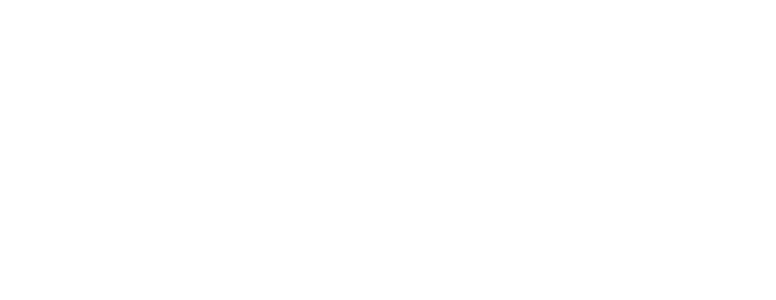
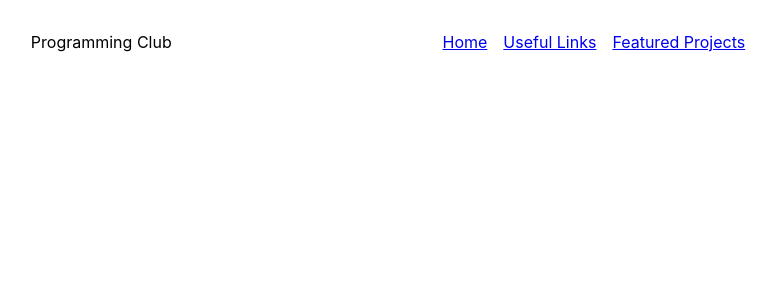
Before and after one commit to spp-programming/club-site, a React (Create React App) app: page / in a window 1280 px wide. Shown: the top 300 px of the page, without its empty margins (248-1024 px from the left). Built offline with nearby package versions, Linux system fonts and the light colour scheme.

Commit message:
Added navigation w/ react routing

```diff
--- a/package.json
+++ b/package.json
@@ -8,6 +8,7 @@
     "@testing-library/user-event": "^13.5.0",
     "react": "^18.2.0",
     "react-dom": "^18.2.0",
+    "react-router-dom": "^6.8.0",
     "react-scripts": "5.0.1",
     "web-vitals": "^2.1.4"
   },
--- a/src/App.js
+++ b/src/App.js
@@ -1,7 +1,25 @@
+import { Route, Routes } from "react-router-dom";
 import "./App.css";
+import Navbar from "./components/Navbar/Navbar";
+// Pages
+import Home from "./pages/Home/Home";
+import UsefulLinks from "./pages/UsefulLinks/UsefulLinks";
+import FeaturedProjects from "./pages/FeaturedProjects/FeaturedProjects";
 
 function App() {
-    return <div className="App"></div>;
+    return (
+        <>
+            <Navbar />
+            <Routes>
+                <Route path="/" element={<Home />}></Route>
+                <Route path="/useful-links" element={<UsefulLinks />}></Route>
+                <Route
+                    path="/featured-projects"
+                    element={<FeaturedProjects />}
+                ></Route>
+            </Routes>
+        </>
+    );
 }
 
 export default App;
--- a/src/components/Navbar.js
+++ /dev/null
@@ -1,3 +0,0 @@
-const Navbar = ({ currentPage }) => {
-    return <></>;
-};
--- /dev/null
+++ b/src/components/Navbar/Navbar.css
@@ -0,0 +1,9 @@
+nav {
+    display: flex;
+    margin: 1rem;
+    justify-content: space-evenly;
+    align-items: center;
+}
+.nav-right > * {
+    margin: 0.5rem;
+}
--- /dev/null
+++ b/src/components/Navbar/Navbar.js
@@ -0,0 +1,19 @@
+import { Route, Routes, Link } from "react-router-dom";
+import "./Navbar.css";
+
+const Navbar = ({ currentPage }) => {
+    return (
+        <nav>
+            <div className="nav-left">
+                <p>Programming Club</p>
+            </div>
+            <div className="nav-right">
+                <Link to="/">Home</Link>
+                <Link to="/useful-links">Useful Links</Link>
+                <Link to="/featured-projects">Featured Projects</Link>
+            </div>
+        </nav>
+    );
+};
+
+export default Navbar;
--- a/src/index.js
+++ b/src/index.js
@@ -1,14 +1,17 @@
-import React from 'react';
-import ReactDOM from 'react-dom/client';
-import './index.css';
-import App from './App';
-import reportWebVitals from './reportWebVitals';
+import React from "react";
+import ReactDOM from "react-dom/client";
+import "./index.css";
+import App from "./App";
+import reportWebVitals from "./reportWebVitals";
+import { BrowserRouter } from "react-router-dom";
 
-const root = ReactDOM.createRoot(document.getElementById('root'));
+const root = ReactDOM.createRoot(document.getElementById("root"));
 root.render(
-  <React.StrictMode>
-    <App />
-  </React.StrictMode>
+    <React.StrictMode>
+        <BrowserRouter>
+            <App />
+        </BrowserRouter>
+    </React.StrictMode>
 );
 
 // If you want to start measuring performance in your app, pass a function
--- /dev/null
+++ b/src/pages/FeaturedProjects/FeaturedProjects.js
@@ -0,0 +1,5 @@
+const FeaturedProjects = (props) => {
+    return <></>;
+};
+
+export default FeaturedProjects;
--- /dev/null
+++ b/src/pages/Home/Home.js
@@ -0,0 +1,5 @@
+const Home = ({ props }) => {
+    return <></>;
+};
+
+export default Home;
--- /dev/null
+++ b/src/pages/UsefulLinks/UsefulLinks.js
@@ -0,0 +1,5 @@
+const UsefulLinks = (props) => {
+    return <></>;
+};
+
+export default UsefulLinks;
```
Also changed, not shown: 1 other file (tests, documents, lock files or other folders).
